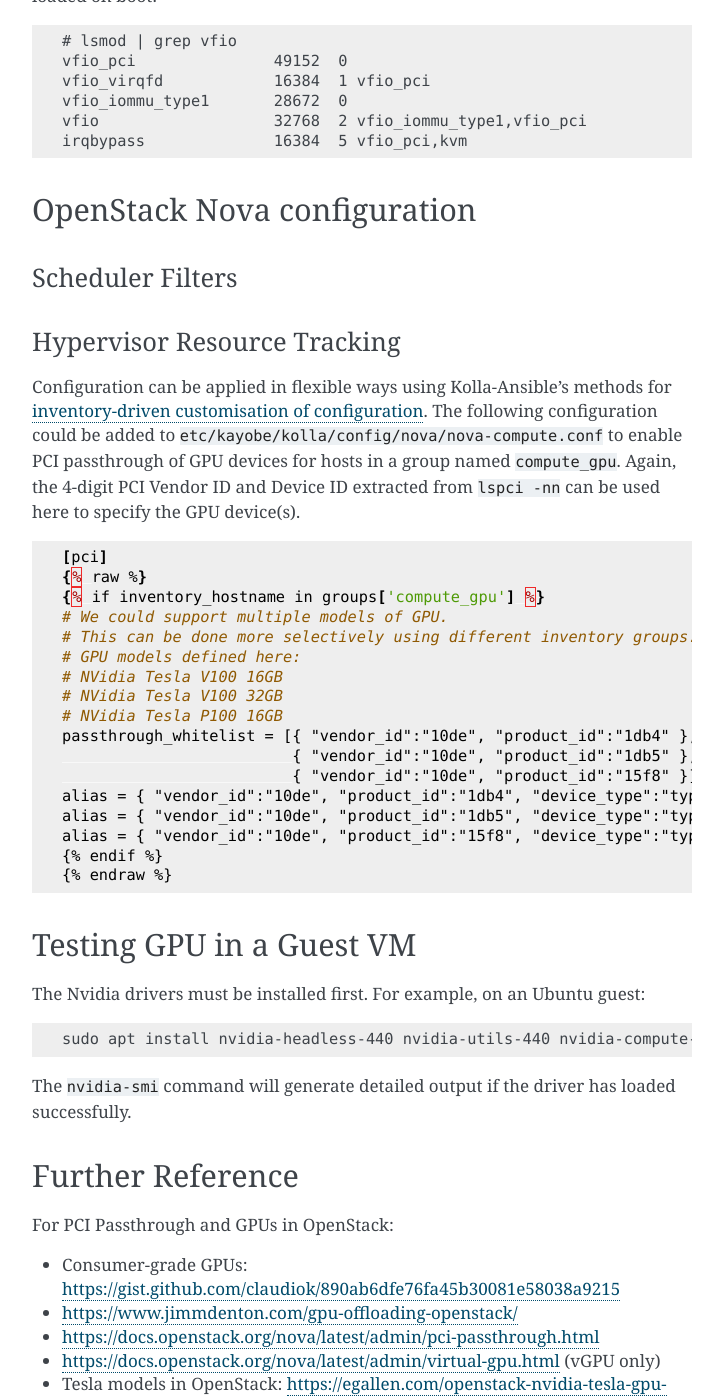
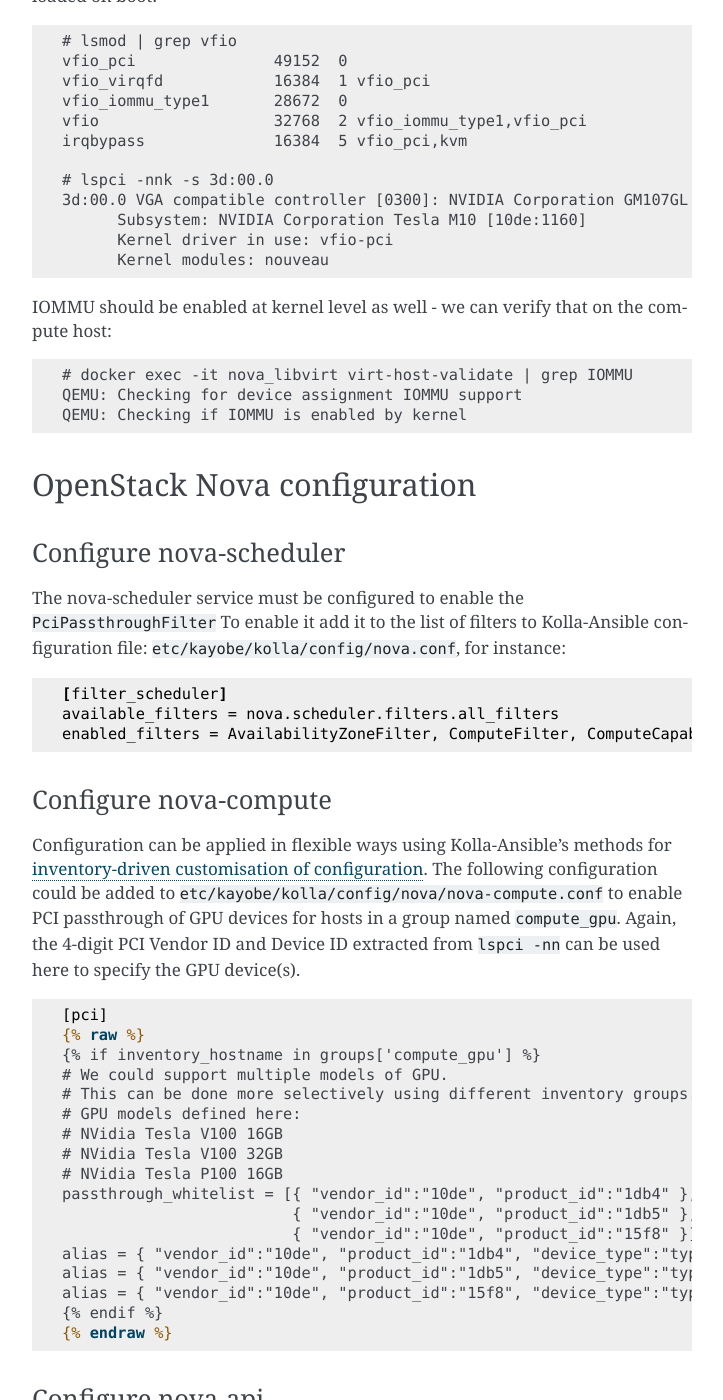
Before and after one commit to stackhpc/openstack-admin-guide, a Sphinx documentation site: the page built from source/gpus_in_openstack.rst, in a window 1280 px wide and 1400 px high, scrolled down 3298 px. Shown: the whole window, without its empty margins (388-1111 px from the left). Built offline with Sphinx 7.4.7, drawn with Linux system fonts in a browser that asks for light colours; some of the changed text lies outside the part shown.

Commit message:
aditional GPU Passhtrough configuration bits: - nova-scheduler, nova-api configuration - flavor and instance creation - iommu testing in nova_libvirt

```diff
--- a/source/gpus_in_openstack.rst
+++ b/source/gpus_in_openstack.rst
@@ -106,7 +106,7 @@ role from Ansible Galaxy:
        kernel_cmdline_remove:
          - iommu
          - intel_iommu
-         - vfio-pci.ids:
+         - vfio-pci.ids
 
 Kernel Device Management
 ~~~~~~~~~~~~~~~~~~~~~~~~
@@ -185,14 +185,38 @@ Once this code has taken effect (after a reboot), the VFIO kernel drivers should
    vfio                   32768  2 vfio_iommu_type1,vfio_pci
    irqbypass              16384  5 vfio_pci,kvm
 
+   # lspci -nnk -s 3d:00.0
+   3d:00.0 VGA compatible controller [0300]: NVIDIA Corporation GM107GL [Tesla M10] [10de:13bd] (rev a2)
+	 Subsystem: NVIDIA Corporation Tesla M10 [10de:1160]
+	 Kernel driver in use: vfio-pci
+	 Kernel modules: nouveau
+
+IOMMU should be enabled at kernel level as well - we can verify that on the compute host:
+
+.. code-block:: text
+
+   # docker exec -it nova_libvirt virt-host-validate | grep IOMMU
+   QEMU: Checking for device assignment IOMMU support                         : PASS
+   QEMU: Checking if IOMMU is enabled by kernel                               : PASS
+
 OpenStack Nova configuration
 ----------------------------
 
-Scheduler Filters
-~~~~~~~~~~~~~~~~~
+Configure nova-scheduler
+~~~~~~~~~~~~~~~~~~~~~~~~
 
-Hypervisor Resource Tracking
-~~~~~~~~~~~~~~~~~~~~~~~~~~~~
+The nova-scheduler service must be configured to enable the ``PciPassthroughFilter``
+To enable it add it to the list of filters to Kolla-Ansible configuration file:
+``etc/kayobe/kolla/config/nova.conf``, for instance:
+
+.. code-block:: yaml
+
+   [filter_scheduler]
+   available_filters = nova.scheduler.filters.all_filters
+   enabled_filters = AvailabilityZoneFilter, ComputeFilter, ComputeCapabilitiesFilter, ImagePropertiesFilter, ServerGroupAntiAffinityFilter, ServerGroupAffinityFilter, PciPassthroughFilter
+
+Configure nova-compute
+~~~~~~~~~~~~~~~~~~~~~~
 
 Configuration can be applied in flexible ways using Kolla-Ansible's
 methods for `inventory-driven customisation of configuration
@@ -203,7 +227,7 @@ passthrough of GPU devices for hosts in a group named ``compute_gpu``.
 Again, the 4-digit PCI Vendor ID and Device ID extracted from ``lspci
 -nn`` can be used here to specify the GPU device(s).
 
-.. code-block:: yaml
+.. code-block:: jinja
 
    [pci]
    {% raw %}
@@ -223,6 +247,43 @@ Again, the 4-digit PCI Vendor ID and Device ID extracted from ``lspci
    {% endif %}
    {% endraw %}
 
+Configure nova-api
+~~~~~~~~~~~~~~~~~~
+
+pci.alias also needs to be configured on the controller.
+This configuration should match the configuration found on the compute nodes.
+Add it to Kolla-Ansible configuration file:
+``etc/kayobe/kolla/config/nova-api/nova.conf``, for instance:
+
+.. code-block:: yaml
+
+   [pci]
+   alias = { "vendor_id":"10de", "product_id":"1db4", "device_type":"type-PCI", "name":"gpu-v100-16" }
+   alias = { "vendor_id":"10de", "product_id":"1db5", "device_type":"type-PCI", "name":"gpu-v100-32" }
+   alias = { "vendor_id":"10de", "product_id":"15f8", "device_type":"type-PCI", "name":"gpu-p100" }
+
+Reconfigure nova service
+~~~~~~~~~~~~~~~~~~~~~~~~
+
+.. code-block:: text
+
+   kayobe overcloud service reconfigure -kt nova --kolla-skip-tags common --skip-precheck
+
+Configure a flavor
+~~~~~~~~~~~~~~~~~~
+For example, to request two of the GPUs with alias gpu-p100
+
+.. code-block:: text
+
+   openstack flavor set m1.medium --property "pci_passthrough:alias"="gpu-p100:2"
+
+
+Create instance with GPU passthrough
+~~~~~~~~~~~~~~~~~~~~~~~~~~~~~~~~~~~~~
+
+.. code-block:: text
+
+   openstack server create --flavor m1.medium --image ubuntu2004 --wait test-pci
 
 Testing GPU in a Guest VM
 -------------------------
```
